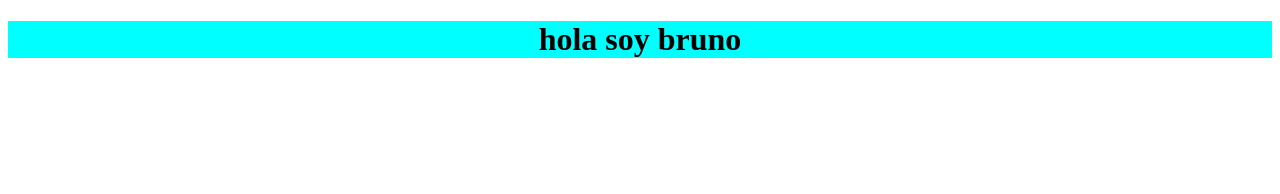
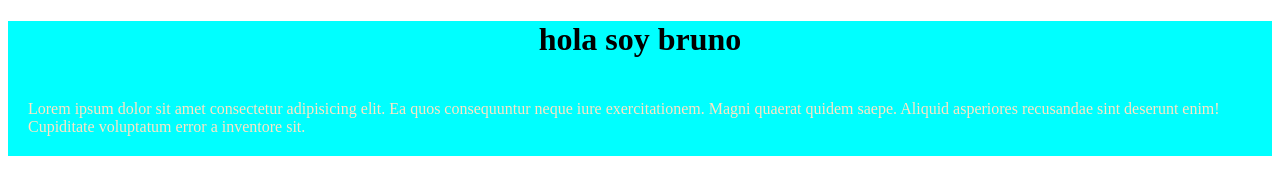
Before and after one commit to BrunoRomo/pruebagithub, a plain HTML site: page index.html in a window 1280 px wide. Drawn offline with Linux system fonts and the light colour scheme.

Commit message:
agrege un parrafo y le di estilo

```diff
--- a/estilos.css
+++ b/estilos.css
@@ -4,3 +4,7 @@ header{
 h1{
     text-align: center;
 }
+p{
+    color: bisque;
+    padding: 20px;
+}
--- a/index.html
+++ b/index.html
@@ -10,6 +10,7 @@
 <body>
     <header>
           <h1>hola soy bruno</h1>
+          <p>Lorem ipsum dolor sit amet consectetur adipisicing elit. Ea quos consequuntur neque iure exercitationem. Magni quaerat quidem saepe. Aliquid asperiores recusandae sint deserunt enim! Cupiditate voluptatum error a inventore sit.</p>
     </header>
 </body>
 </html>
```
